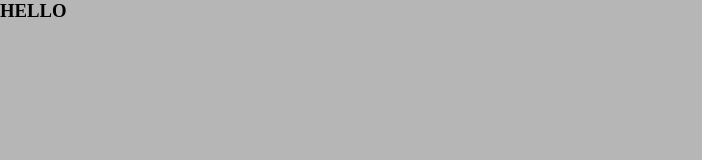
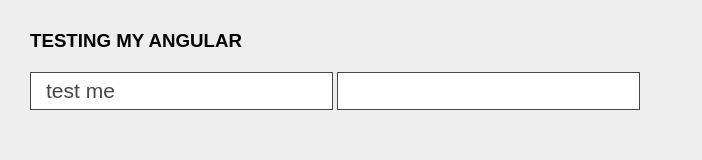
Before and after one commit to Vladislav-Shvorobuk/Angular_JS, a website: page index.html in a window 1280 px wide. Shown: the whole page, without its empty margins (0-702 px from the left). Drawn offline with Linux system fonts and the light colour scheme.

Commit message:
branch addHtml 1) add html for testing my Angular 2) add styles for html

```diff
--- a/index.html
+++ b/index.html
@@ -10,8 +10,14 @@
 </head>
 
 <body>
-  <h3>HELLO</h3>
-  <p></p>
+  <div class="container">
+      <h3>TESTING MY ANGULAR</h3>
+      <input class = 'fistInput' type="text" value="test me">
+      <input class = 'secondInput' type="text" value="">
+      <div class = 'forTesting'></div>
+  </div>
+
+
 <script src="./src/js/index.js"></script>
 </body>
 </html>
--- a/src/css/style.css
+++ b/src/css/style.css
@@ -5,5 +5,29 @@
 }
 
 body {
-  background-color: rgb(182, 182, 182);
+  background-color: rgb(238, 238, 238);
 }
+
+.container {
+  font-family: Arial, Helvetica, sans-serif;
+  padding: 30px;
+}
+
+h3 {
+  margin-bottom: 20px;
+}
+
+input {
+  padding: 3px 15px 3px 15px;
+  border: 1px solid;
+  height: 30px;
+  font-size: 21px;
+  color: rgb(71, 70, 70);
+}
+
+.forTesting {
+  height: 300px;
+  width: 300px;
+  background-color: green;
+  display: none;
+}
```
